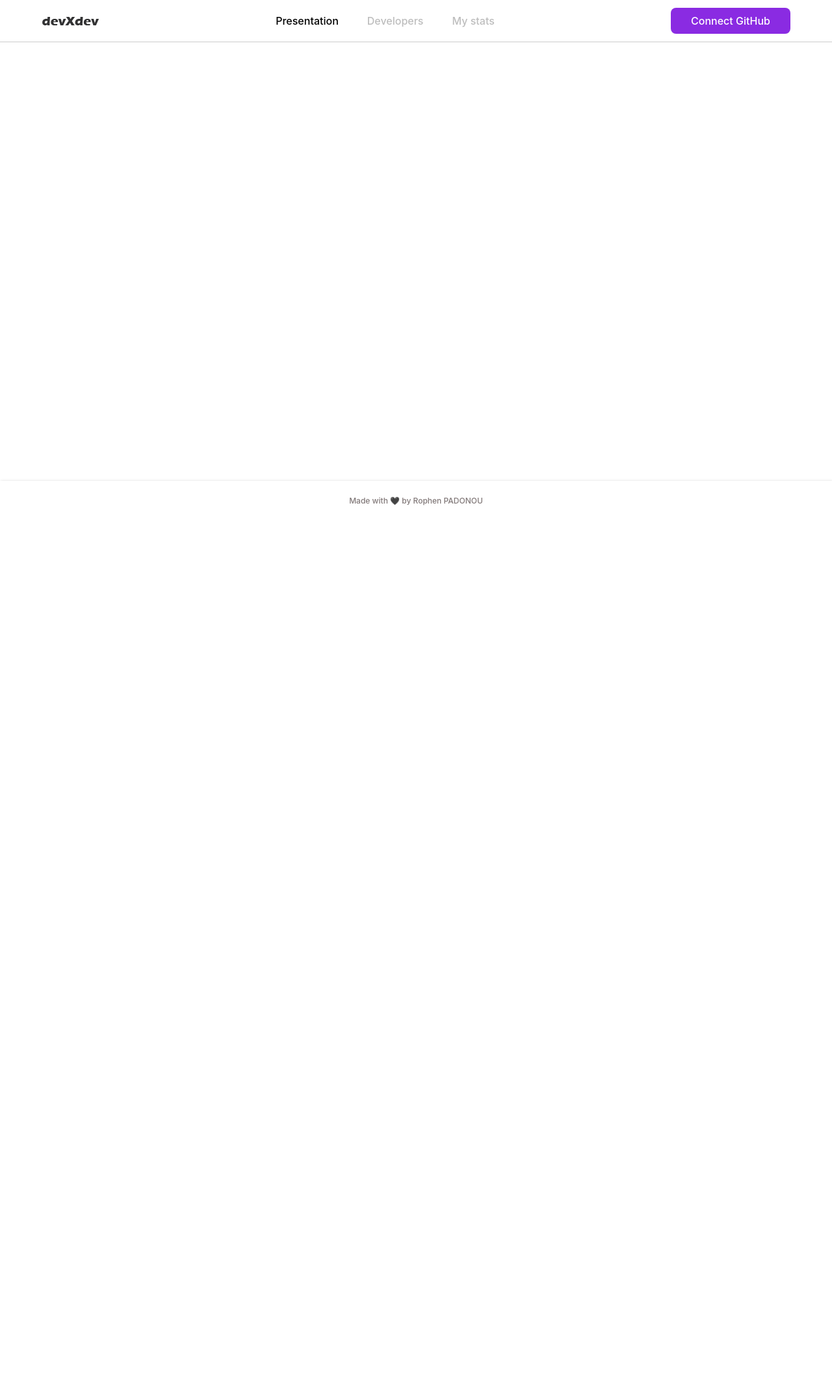
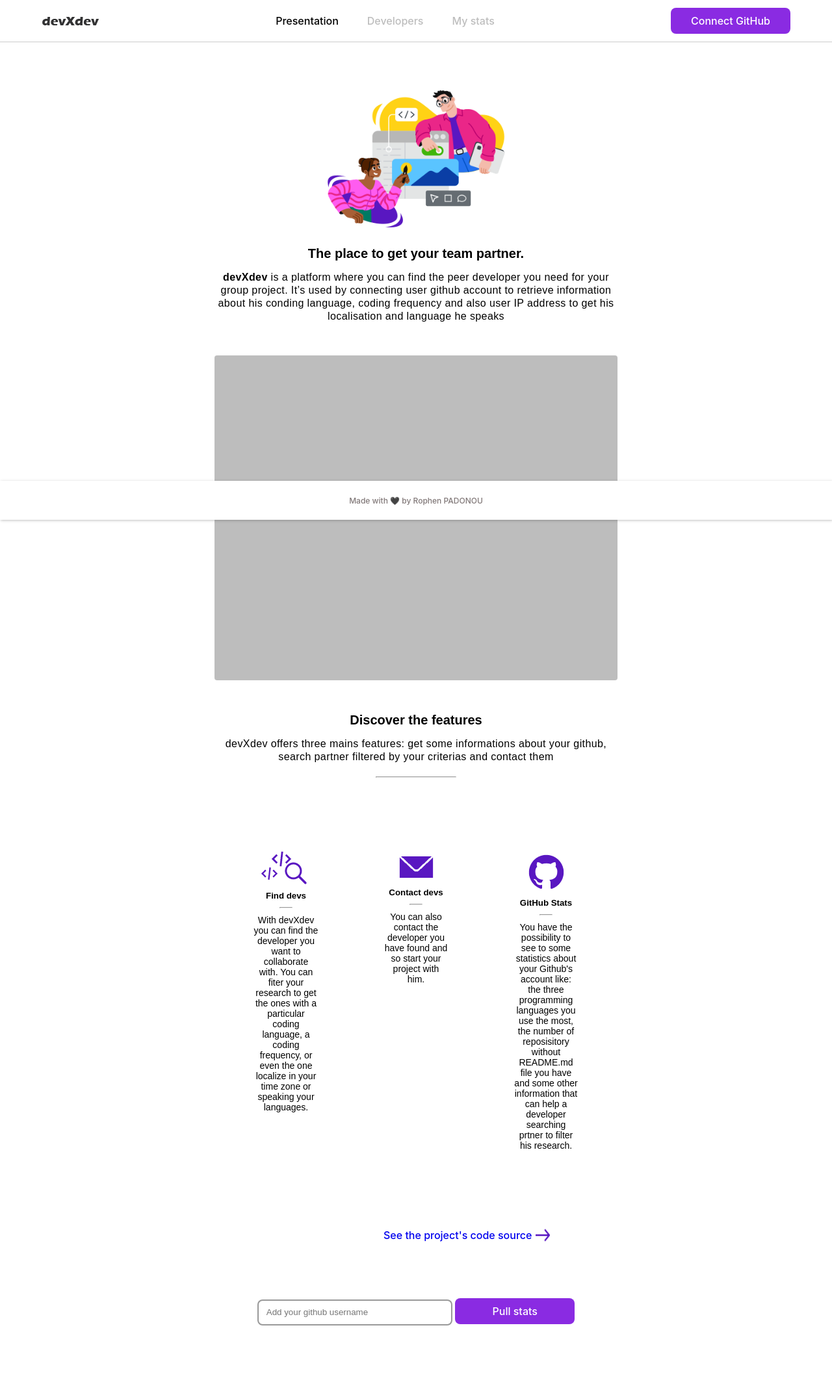
Before and after one commit to Rophpad/devXdev, a Flask app: page / in a window 1280 px wide. Shown: the whole page at 65% size. Before the commit the page ends 778 px from the top, so only its background shows below. Run offline with Flask 3, Linux system fonts and the light colour scheme.

Commit message:
presentation page

```diff
--- a/static/styles/presentation.css
+++ b/static/styles/presentation.css
@@ -110,3 +110,123 @@ footer {
 	bottom: 0;
 	box-shadow: 1px 1px 4px rgba(0, 0, 0, 25%);
 }
+
+div {
+	margin: 50px;
+	padding: 10px;
+}
+.content {
+	display: block;
+	margin-left: auto;
+	margin-right: auto;
+	width: 50%;
+	font-family: Arial, Helvetica, sans-serif;
+	font-size: 16px;
+}
+
+.one {
+	display: block;
+	margin-left: auto;
+	margin-right: auto;
+	width: 50%;
+}
+
+.demo {
+	background-color: #bdbdbd;
+	border-radius: 4px;
+	height: 500px;
+	width: auto;
+	margin: auto;
+	margin-top: 50px;
+	margin-bottom: 50px;
+}
+
+h4 {
+	text-align: center;
+	font-size: 20px;
+	margin: 15px;
+}
+
+.p2 {
+	width: 600px;
+	margin-left: auto;
+	margin-right: auto;
+	margin-bottom: 20px;
+	/*
+	border-bottom: 2px solid #817878;
+
+	padding-bottom: 10px;
+	*/
+}
+
+hr {
+	color: #000000;
+	background-color: #000000;
+	width: 20%;
+	margin-left: auto;
+	margin-right: auto;
+}
+
+.features {
+	display: flex;
+	margin-left: auto;
+	margin-right: auto	;
+}
+
+.features p {
+	font-size: 14px;
+	margin-top: 10px;
+}
+
+.p1, .p2 {
+	line-height: 20px;
+	letter-spacing: 0.4px;
+	text-align: center;
+}
+
+.f1, .f2, .f3 {
+	width: 800px;
+	text-align: center;
+	padding: 0px;
+}
+
+h5 {
+	margin-bottom: 10px;
+}
+
+.ghlink {
+	text-align: center;
+	display: flex;
+	font-size: 20px;
+	text-decoration: none;
+	margin-left: 250px;
+	font-weight: 500;
+	margin-top: 0px;
+}
+
+.ghlink:link {
+	color: #5917C1;
+}
+
+.ghlink img {
+	margin-top: 0px;
+	margin-left: 6px;
+}
+
+.searchBar
+{
+	height: 96px;
+	display: flex;
+	align-items: center;
+	justify-content: center;
+}
+
+.searchBar input
+{
+	height: 40px;
+	width: 300px;
+	padding: 12px;
+	outline: none;
+	border: 2px solid rgba(0, 0, 0, 40%);
+	border-radius: 8px;
+}
--- a/templates/presentation.html
+++ b/templates/presentation.html
@@ -17,6 +17,68 @@
 		</nav>
 		<a class="connexion" href="#"><button>Connect GitHub</button></a>
         </header>
+
+        <div class="content">
+            <img class="one" src="{{ url_for('static', filename='images/presentation_image.png')}}" alt="Collaboration image">
+            <h4>The place to get your <span>team partner.</span></h4>
+            <p class="p1">
+                <strong>devXdev</strong> is a platform where you can find the peer developer
+                you need for your group project. It’s used by connecting user github account
+                to retrieve information about his conding language, coding frequency and also
+                user IP address to get his localisation and language he speaks
+            </p>
+            <div class="demo"></div>
+            <h4>Discover the features</h4>
+            <p class="p2">
+                devXdev offers three mains features: get some informations
+                about your github, search partner filtered by your criterias
+                and contact them
+            </p>
+            <hr>
+            <div class="features">
+                <div class="f1">
+                    <img src="{{ url_for('static', filename='images/Find_devs.png') }}" alt="Find devs">
+                    <h5>Find devs</h5>
+                    <hr>
+                    <p>
+                        With devXdev you can find the developer you want to collaborate with.
+                        You can fiter your research to get the ones with a particular coding language,
+                        a coding frequency, or even the one localize in your time zone or speaking your languages.
+                    </p>
+                </div>
+                <div class="f2">
+                    <img src="{{ url_for('static', filename='images/contact_devs.png') }}" alt="Contact devs">
+                    <h5>Contact devs</h5>
+                    <hr>
+                    <p>You can also contact the developer you have found and so start your project with him.</p>
+                </div>
+                <div class="f3">
+                    <img src="{{ url_for('static', filename='images/Github_stats.png') }}" alt="Github Stats">
+                    <h5>GitHub Stats</h5>
+                    <hr>
+                    <p>
+                        You have the possibility to see to some statistics about your
+                        Github's account like: the three programming languages you use
+                        the most, the number of reposisitory without README.md file you have
+                        and some other information that can help a developer searching prtner to filter
+                        his research.
+                    </p>
+                </div>
+            </div>
+            <div class="ghlink">
+                <a href="https://github.com/Rophpad">See the project's code source</a>
+                <img src="{{ url_for('static', filename='images/arrow.png')}}" alt="">
+            </div>
+
+            <section class="searchBar">
+                <form id="username-form" action="http://localhost:5000/mystats" method="POST">
+                    <input class="input " type="text" name="username" placeholder="Add your github username">
+                    <button type="submit" >Pull stats</button>
+                </form>
+            </section>
+
+        </div>
+
         <footer>
             <p class="footer">Made with 🖤 by <a class="githublink" href="https://github.com/Rophpad">Rophen PADONOU</a></p>
         </footer>
```
Also changed, not shown: static/images/Find_devs.png (added), static/images/Github_stats.png (added), static/images/arrow.png (added), static/images/contact_devs.png (added), static/images/presentation_image.png (added).
